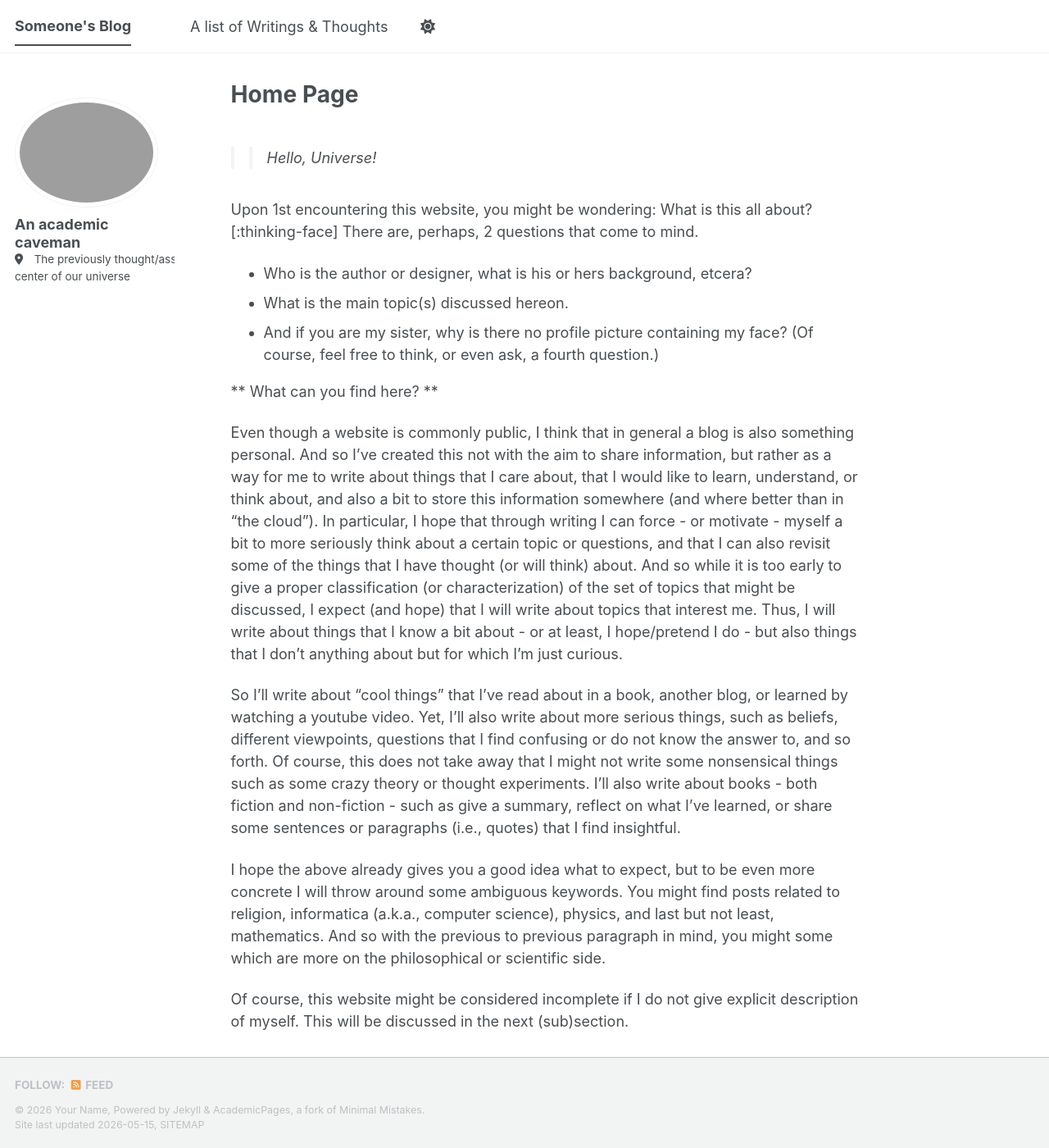
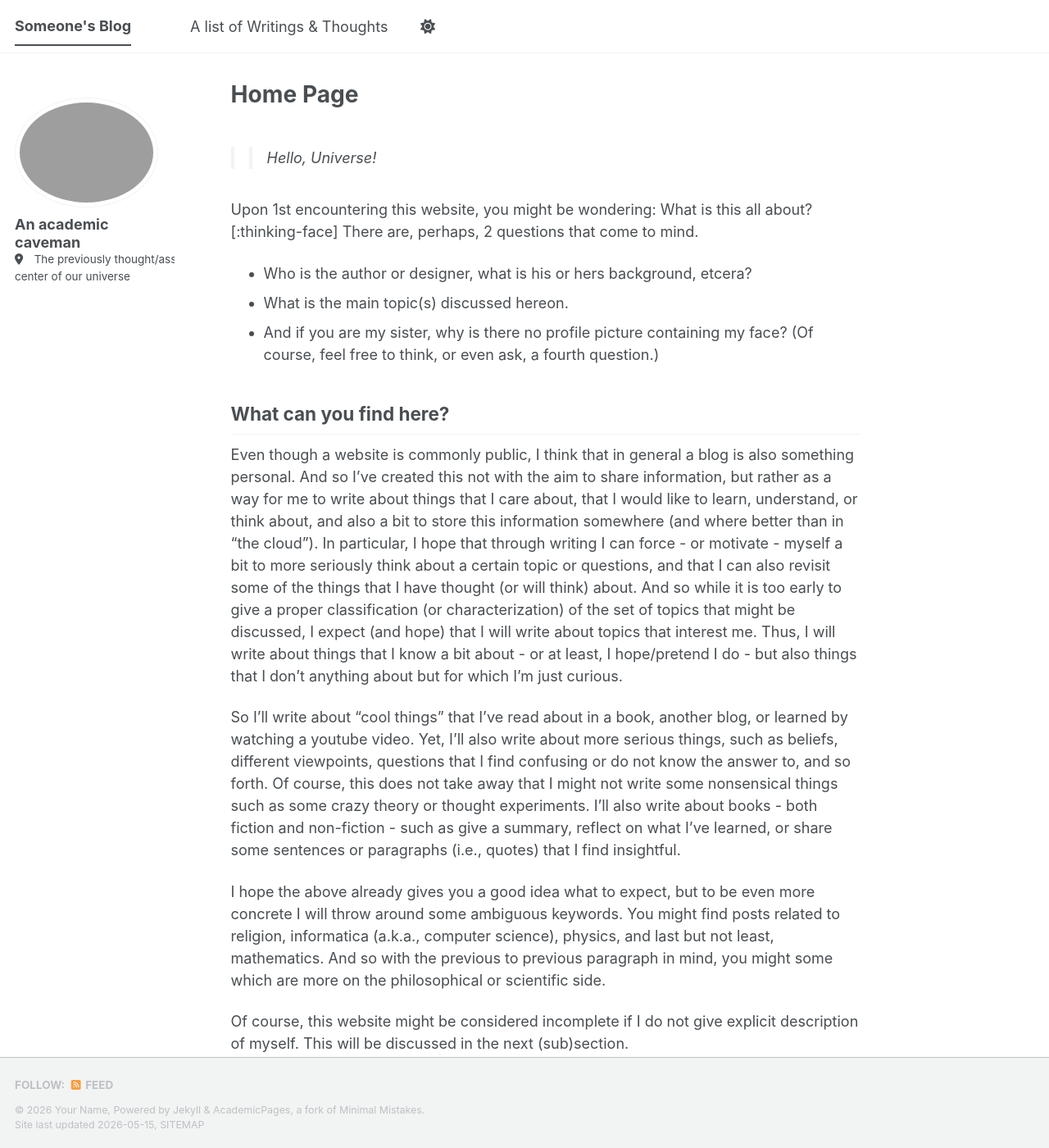
Before and after one commit to v2phc/v2phc.github.io, a Jekyll site: the page built from _pages/about.md, in a window 1280 px wide and 1400 px high. Shown: the whole window at 82% size. Built offline with Jekyll 4.4.1, drawn with Linux system fonts in a browser that asks for light colours; a script bundle is joined from its source files by our own code; library files that are not in the unit come from our copies.

```diff
--- a/_pages/about.md
+++ b/_pages/about.md
@@ -16,7 +16,7 @@ There are, perhaps, 2 questions that come to mind.
 - And if you are my sister, why is there no profile picture containing my face?
 (Of course, feel free to think, or even ask, a fourth question.)
 
-** What can you find here? **
+## What can you find here?
 
 Even though a website is commonly public, I think that in general a blog is also something personal.
 And so I've created this not with the aim to share information, but rather as a way for me to write about things that I care about, that I would like to learn, understand, or think about, and also a bit to store this information somewhere (and where better than in "the cloud").
@@ -36,13 +36,14 @@ And so with the previous to previous paragraph in mind, you might some which are
 Of course, this website might be considered incomplete if I do not give explicit description of myself.
 This will be discussed in the next (sub)section.
 
-** Who am I? **
+## Who am I?
 
 I don't feel like introducing myself properly - after all, what is the purpose to that as one can only get to know someone after spending time with them.
 Yet, if this website (incl. its contents) does not give a broad idea, there are some posts that you might find interesting to read.
 For example:
 - [this one](Historia Selecta)
 - [or, this one](My world view, a la )
+
 Or perhaps less general:
 - [.](My view on mathematics and science)
 - [..](Thesis stellingen)
```
